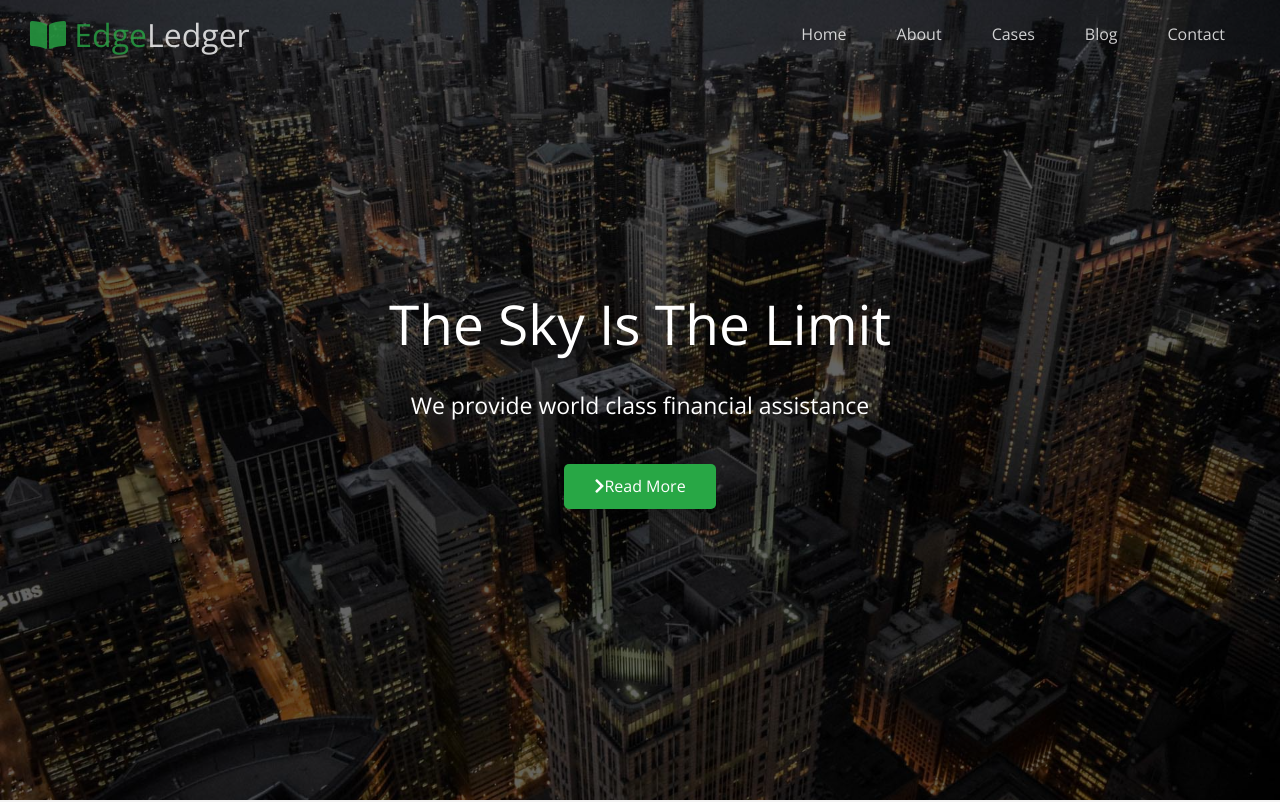
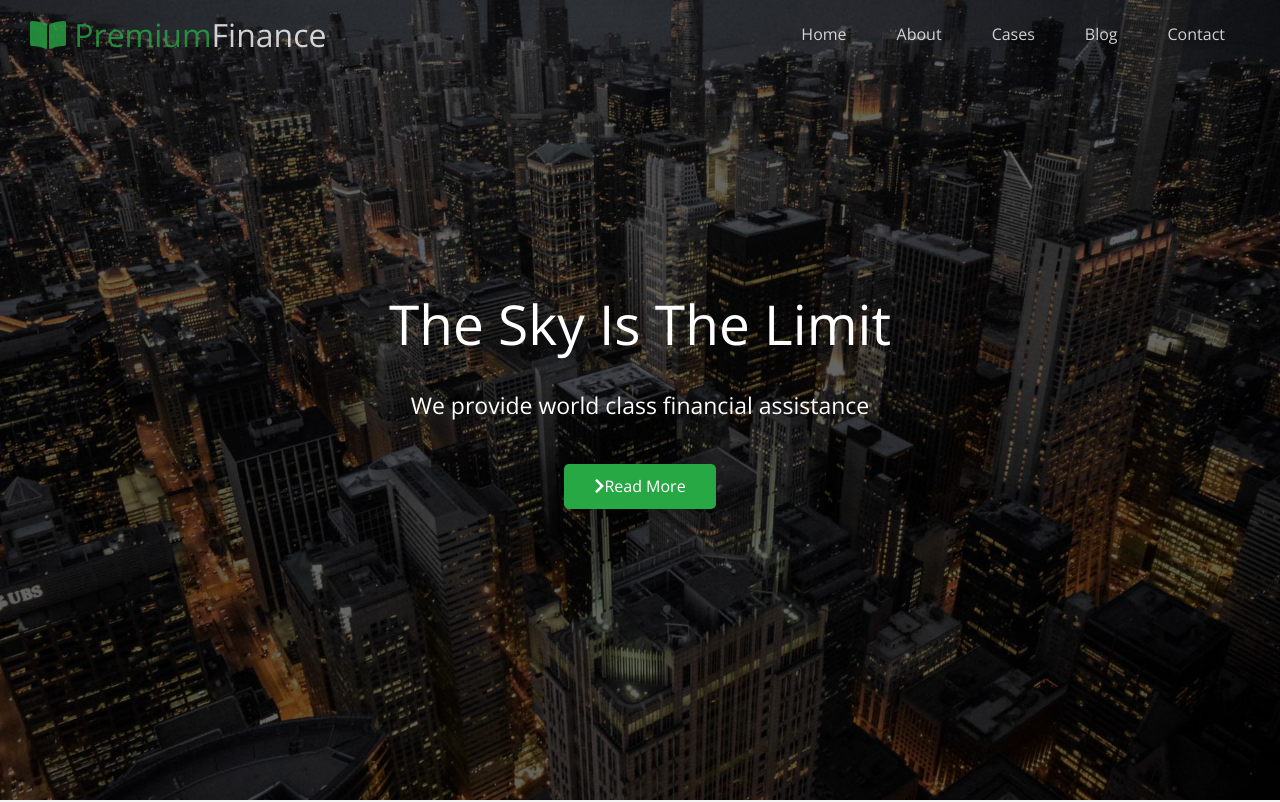
Before and after one commit to ajaydev17/Edge-Ledger, a plain HTML site: page index.html in a window 1280 px wide. Shown: the top 802 px of the page. Drawn offline with nearby package versions, Linux system fonts and the light colour scheme.

Commit message:
Refactor: Changed the header name
Changed the company header name

```diff
--- a/index.html
+++ b/index.html
@@ -9,14 +9,14 @@
     <link rel="stylesheet" href="css/lightbox.min.css">
     <link rel="stylesheet" href="css/utilities.css">
     <link rel="stylesheet" href="css/style.css">
-    <title>Welcome to EdgeLedger</title>
+    <title>Welcome to PremiumFinance</title>
 </head>
 <body id="home">
     <header class="hero">
         <div id="navbar" class="navbar top">
             <h1 class="logo">
                 <span class="text-primary"><i class="fas fa-book-open"></i>
-                    Edge</span>Ledger</h1>
+                    Premium</span>Finance</h1>
             <nav>
                 <ul>
                     <li><a href="#home">Home</a></li>
```
Also changed, not shown: blog.html (+1 -1 lines), post-1.html (+1 -1 lines), post-2.html (+1 -1 lines), post-3.html (+1 -1 lines).
